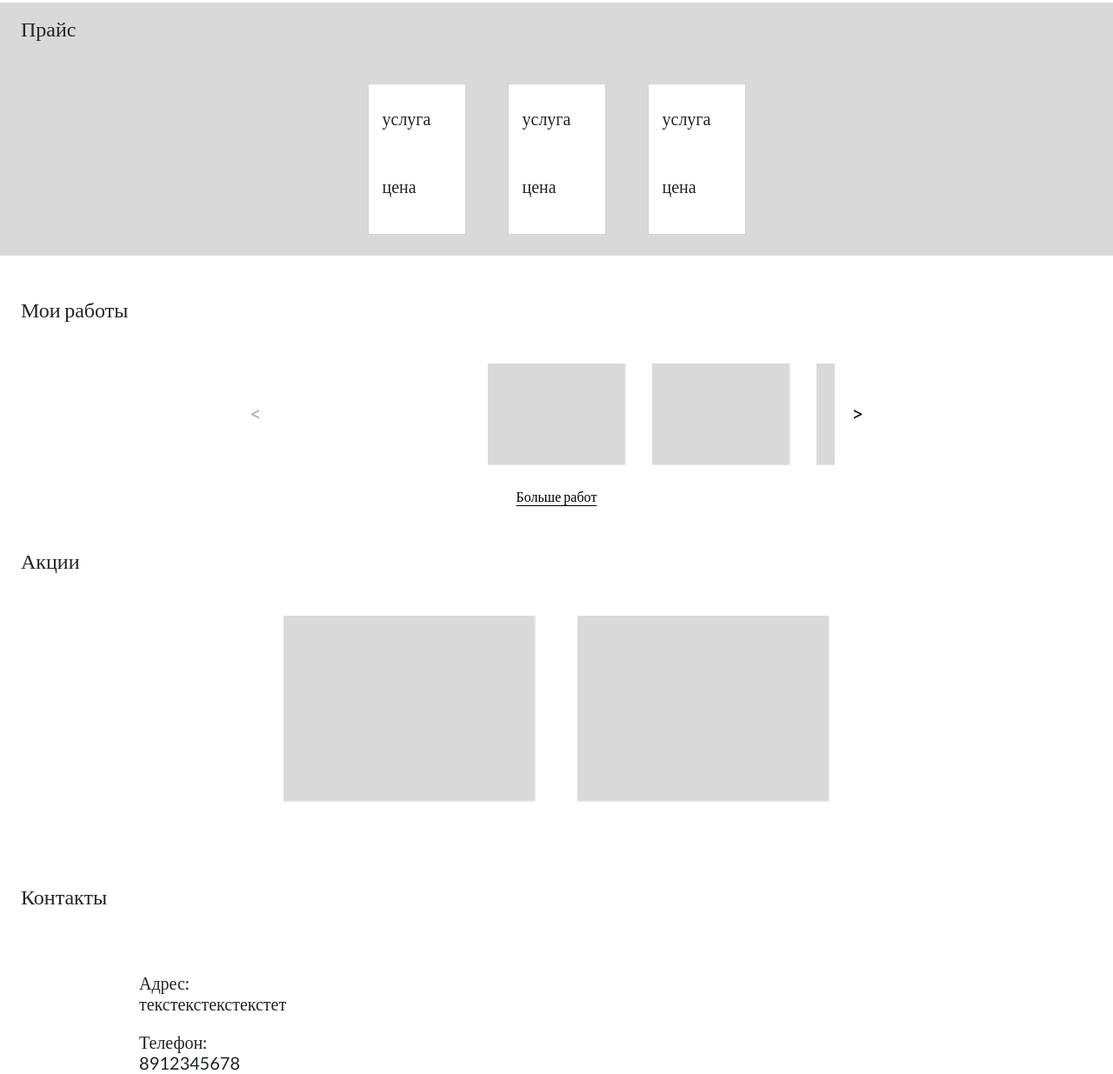
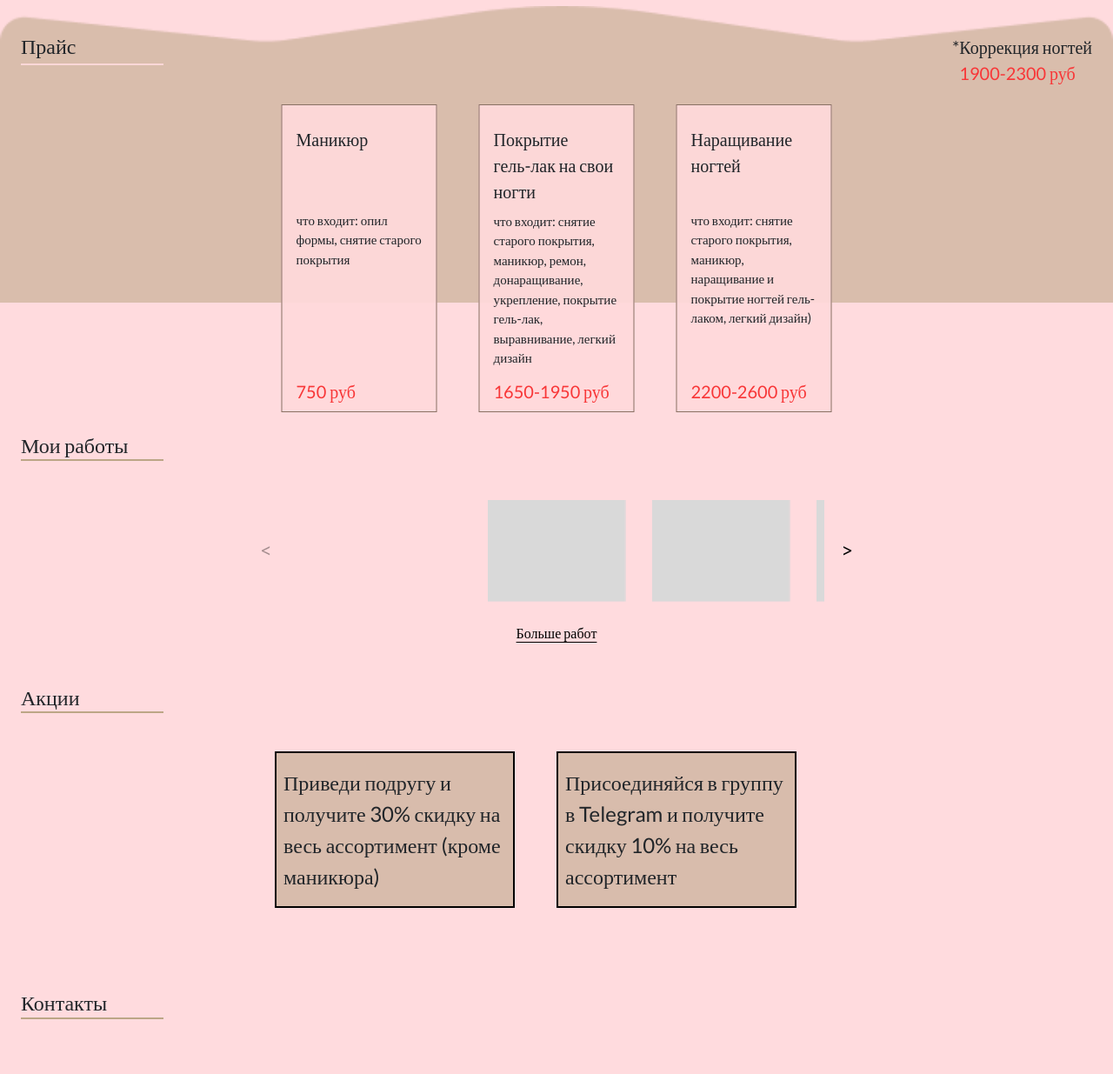
Before and after one commit to NikitaKiryaev-web/nailsJS, a website built with webpack: page src/index.html in a window 1280 px wide. Shown: the part 838-2073 px from the top of the page at 87% size. Built offline with nearby package versions, Linux system fonts and the light colour scheme.

Commit message:
Redesign

```diff
--- a/package.json
+++ b/package.json
@@ -24,7 +24,7 @@
     "clean-webpack-plugin": "^3.0.0",
     "css-loader": "^5.2.7",
     "cssnano": "^5.1.14",
-    "gh-pages": "^3.1.0",
+    "gh-pages": "^3.2.3",
     "html-webpack-plugin": "^4.5.0",
     "mini-css-extract-plugin": "^1.3.3",
     "node-sass": "^8.0.0",
--- a/src/index.html
+++ b/src/index.html
@@ -8,6 +8,8 @@
 </head>
 <body>
   <header id="header" class="px-md-4">
+    <h2 class="text-dark fs-2 m-0 text-center d-md-none">Ксения Станиславовна</h2>
+    <p class="text-dark m-0 mb-2 fs-5 text-center d-md-none">специалист по маникюру</p>
     <nav class="navbar navbar-dark pb-0">
       <div class="d-md-none w-100 mb-4  ">
         <div class="container-fluid">
@@ -17,8 +19,6 @@
         </div>
         <div class="collapse w-100" id="navbarToggleExternalContent">
             <div class="p-4 w-100 bg-opacity-10 border-bottom border-dark d-flex flex-column justify-content-center align-items-center">
-              <h2 class="text-dark fs-2 m-0">Ксения Станиславовна</h2>
-              <p class="text-dark m-0 mb-2 fs-5">специалист по маникюру</p>
               <ul class="outlined-ul list-unstyled d-flex flex-column align-items-center">
                 <li class="hover"><a href="#" class="fs-5 text-dark text-decoration-none">Обо мне</a></li>
                 <li class="hover"><a href="#" class="fs-5 text-dark text-decoration-none">Прайс</a></li>
@@ -94,14 +94,14 @@
       <section id="banner" class="banner mb-5">
         <div class="banner-wrapper w-100 d-flex">
           <div class="banner-content my-auto">
-              <h2 class="fs-5 mb-5">Красивые и ухоженные ногти за 2,5 часа в домашней студии</h2>
+              <h2 class="banner-title fs-4 mb-5">Красивые и ухоженные ногти за 2,5 часа в домашней студии</h2>
               <button class="banner-btn fs-5">Записаться</button>
           </div>
         </div>
       </section>
 
       <section id="about" class="px-4 mb-5">
-        <h2 class="text-dark fs-4 m-0 mb-5">Обо мне</h2>
+        <h2 class="section-title text-dark fs-4 m-0 mb-5 pb-1">Обо мне</h2>
         <div class="d-flex flex-column flex-md-row align-items-center justify-content-center">
           <img class="mb-5 me-md-5 mb-md-0" width="115" src="<%=require('./assets/images/ava.png')%>" alt="Avatar">
           <p class="about-text fs-5 m-0">
@@ -114,26 +114,39 @@
         </div>
       </section>
 
-      <section id="price-list" class="price-list pb-4 w-100 pt-3 mb-5">
-        <h2 class="text-dark fs-4 m-0 mb-5 ps-4">Прайс</h2>
-        <div class="cards d-flex flex-column flex-md-row mx-auto justify-content-center align-items-center">
-          <div class="card ps-3 pe-4 py-4 rounded-0 mb-5 mb-md-0 me-md-5">
-              <p class="card-title fs-5 mb-5">услуга</p>
-              <p class="card-price fs-5">цена</p>
+      <section id="price-list" class="price-list pb-4 w-100 pt-3 px-4">
+        <div class="price-list-header d-flex justify-content-center justify-content-md-between pt-3 flex-column flex-md-row">
+          <h2 class="section-title section-title-light text-dark fs-4 m-0 mb-4 mb-md-5 pb-1">Прайс</h2>
+          <div class="price-post-scriptum">
+            <p class="text-dark fs-5 mb-0 text-center text-md-start">*Коррекция ногтей</p>
+            <p class="price-red fs-5 ms-2 text-center text-md-start">1900-2300 руб</p>
           </div>
-          <div class="card ps-3 pe-4 py-4 rounded-0 mb-5 mb-md-0 me-md-5">
-            <p class="card-title fs-5 mb-5">услуга</p>
-            <p class="card-price fs-5">цена</p>
         </div>
-        <div class="card ps-3 pe-4 py-4 rounded-0">
-          <p class="card-title fs-5 mb-5">услуга</p>
-          <p class="card-price fs-5">цена</p>
+        <div class="cards price-cards d-flex flex-column flex-md-row mx-auto justify-content-center align-items-center">
+          <div class="card p-4 pb-2 px-3 rounded-0 mb-5 mb-md-0 me-md-5 justify-content-start">
+              <p class="card-title fs-5">Маникюр</p>
+              <p class="card-text text-dark m-0">что входит:
+                опил формы, снятие старого покрытия</p>
+              <p class="card-price price-red fs-5 m-0 mt-auto">750 руб</p>
+          </div>
+          <div class="card p-4 pb-2 px-3 rounded-0 mb-5 mb-md-0 me-md-5 justify-content-start">
+            <p class="card-title fs-5">Покрытие<br />
+              гель-лак
+              на свои ногти</p>
+              <p class="card-text text-dark m-0">что входит:
+                снятие старого покрытия, маникюр, ремон, донаращивание, укрепление, покрытие гель-лак, выравнивание, легкий дизайн</p>
+            <p class="card-price price-red fs-5 m-0 mt-auto">1650-1950 руб</p>
+        </div>
+        <div class="card p-4 pb-2 px-3 rounded-0 justify-content-start">
+          <p class="card-title fs-5">Наращивание ногтей</p>
+          <p class="card-text text-dark m-0">что входит: снятие старого покрытия, маникюр, наращивание и покрытие ногтей гель-лаком, легкий дизайн) </p>
+          <p class="card-price price-red fs-5 m-0 mt-auto">2200-2600 руб</p>
       </div>
         </div>
       </section>
 
-      <section id="swiper-section" class="mb-5">
-        <h2 class="text-dark fs-4 m-0 mb-5 ps-4">Мои работы</h2>
+      <section id="swiper-section" class="mb-5 px-4">
+        <h2 class="section-title text-dark fs-4 m-0 mb-5">Мои работы</h2>
         <div class="position-relative w-50 mx-auto">
         <div class="swiper">
           <div class="swiper-wrapper">
@@ -174,23 +187,32 @@
       </button>
       </section>
 
-      <section id="promotions">
-        <h2 class="text-dark fs-4 m-0 mb-5 ps-4">Акции</h2>
+      <section id="promotions" class="px-4">
+        <h2 class="section-title text-dark fs-4 m-0 mb-5">Акции</h2>
         <div class="d-flex flex-column flex-md-row justify-content-center align-items-center">
-          <img class="promotion-img mb-5 mb-md-0 me-md-5" src="<%=require('./assets/images/work_example.png')%>" alt="promotion">
-          <img class="promotion-img" src="<%=require('./assets/images/work_example.png')%>" alt="promotion">
+          <div class="promotion mb-5 mb-md-0 me-md-5 p-2">
+            <p class="m-0 text-dark fs-4 mt-2">
+              Приведи подругу и получите 30% скидку на весь ассортимент (кроме маникюра)
+            </p>
+          </div>
+
+          <div class="promotion mb-5 mb-md-0 me-md-5 p-2">
+            <p class="m-0 text-dark fs-4 mt-2">
+              Присоединяйся в группу в Telegram и получите скидку 10% на весь ассортимент
+            </p>
+          </div>
         </div>
       </section>
 
-      <footer id="footer">
-        <h2 class="text-dark fs-4 m-0 mb-5 ps-4">Контакты</h2>
+      <footer id="footer" class="px-4">
+        <h2 class="section-title text-dark fs-4 m-0 mb-5">Контакты</h2>
         <div class="d-flex flex-column flex-md-row align-items-center w-75 mx-auto">
           <div class="footer-contacts text-center text-md-start w-75 mx-auto">
             <p class="mb-1 fs-5 lh-1">Адрес:</p>
-            <p class="mb-4 fs-5 lh-1">текстекстекстекстет</p>
+            <p class="mb-4 fs-5 lh-1">Борисовский проезд 11к1</p>
 
             <p class="mb-1 fs-5 lh-1">Телефон:</p>
-            <p class="mb-5 fs-5 lh-1">8912345678</p>
+            <p class="mb-5 fs-5 lh-1">8 (909) 994-97-65</p>
 
             <ul class="list-unstyled d-flex justify-content-center justify-content-md-start mb-4 mb-md-0">
               <li class="me-2 hover">
@@ -206,7 +228,7 @@
           </div>
           <div class="footer-map">
             <iframe src="https://yandex.ru/map-widget/v1/?um=constructor%3Ac7e61e9717fd7681b13e31ba477e8a612113e40a7e2ce805abb2c88906834376&amp;source=constructor"
-            width="340" height="240" frameborder="0">
+            width="320" height="240" frameborder="0">
           </iframe>
           </div>
         </div>
--- a/src/style.scss
+++ b/src/style.scss
@@ -1,8 +1,8 @@
 @import "~bootstrap/scss/bootstrap";
-@import url("https://fonts.googleapis.com/css2?family=Lato:wght@300;400&display=swap");
+@import url("https://fonts.googleapis.com/css2?family=Lato:wght@300;400;900&display=swap");
 
 body {
-  background-color: #fff;
+  background-color: rgba(255, 217, 220, 0.92);
   font-size: 15px;
   font-weight: 400;
   padding: 15px 0;
@@ -30,33 +30,81 @@ body {
   }
 }
 
+.section-title {
+  position: relative;
+  &::after {
+    content: "";
+    position: absolute;
+    left: 0;
+    top: 105%;
+    height: 2px;
+    width: 164px;
+    background-color: rgba(179, 159, 122, 0.88);
+  }
+  &-light {
+    &::after {
+      content: "";
+      position: absolute;
+      left: 0;
+      top: 105%;
+      height: 2px;
+      width: 164px;
+      background-color: rgba(255, 217, 220, 0.92);
+    }
+  }
+}
+
 .banner {
   &-wrapper {
-    background-image: url("./assets/images/banner_example.png");
+    background-image: url("./assets/images/banner.png");
     aspect-ratio: 239/71;
-    background-size: 100% 100%;
+    background-size: cover;
     background-position: center;
     padding: 46px;
   }
   &-content {
     max-width: 383px;
   }
+  &-title {
+    font-weight: 900;
+    color: #fff;
+    text-shadow: 1px 1px 1px #000;
+  }
   &-btn {
-    width: 135px;
+    width: 148px;
     height: 43px;
     padding: 0;
     border: none;
-    background: rgba(250, 42, 42, 0.87);
+    background: rgb(250, 42, 42);
+    opacity: 0.87;
     color: #000;
     &:hover {
-      opacity: 0.8;
+      opacity: 0.6;
       transition: 0.3s;
     }
   }
 }
 
 .price-list {
-  background-color: #d9d9d9;
+  position: relative;
+  background-image: url(./assets/images/price-bg.png);
+  background-size: cover;
+  min-height: 341px;
+  margin-bottom: 150px;
+  @media (max-width: 768px) {
+    margin-bottom: 1100px;
+  }
+}
+
+.price-cards {
+  position: absolute;
+  left: 50%;
+  transform: translateX(-50%);
+}
+
+.price-red {
+  color: #f83637;
+  font-weight: 500;
 }
 
 .swiper {
@@ -94,7 +142,14 @@ body {
 }
 
 .card {
-  min-width: 113px;
+  min-width: 179px;
+  max-width: 179px;
+  min-height: 354px;
+  background: rgba(255, 217, 220, 0.92);
+  border: 1px solid #887164;
+  &-title {
+    min-height: 89px;
+  }
 }
 
 .hover:hover {
@@ -104,8 +159,10 @@ body {
 
 #promotions {
   margin-bottom: 95px;
-  .promotion-img {
-    width: 290px;
-    height: auto;
+  .promotion {
+    background-color: #d8bcac;
+    border: 2px solid #000000;
+    width: 276px;
+    height: 180px;
   }
 }
```
Also changed, not shown: src/assets/images/ava.png, src/assets/images/banner.png (added), src/assets/images/price-bg.png (added), 1 other file.
